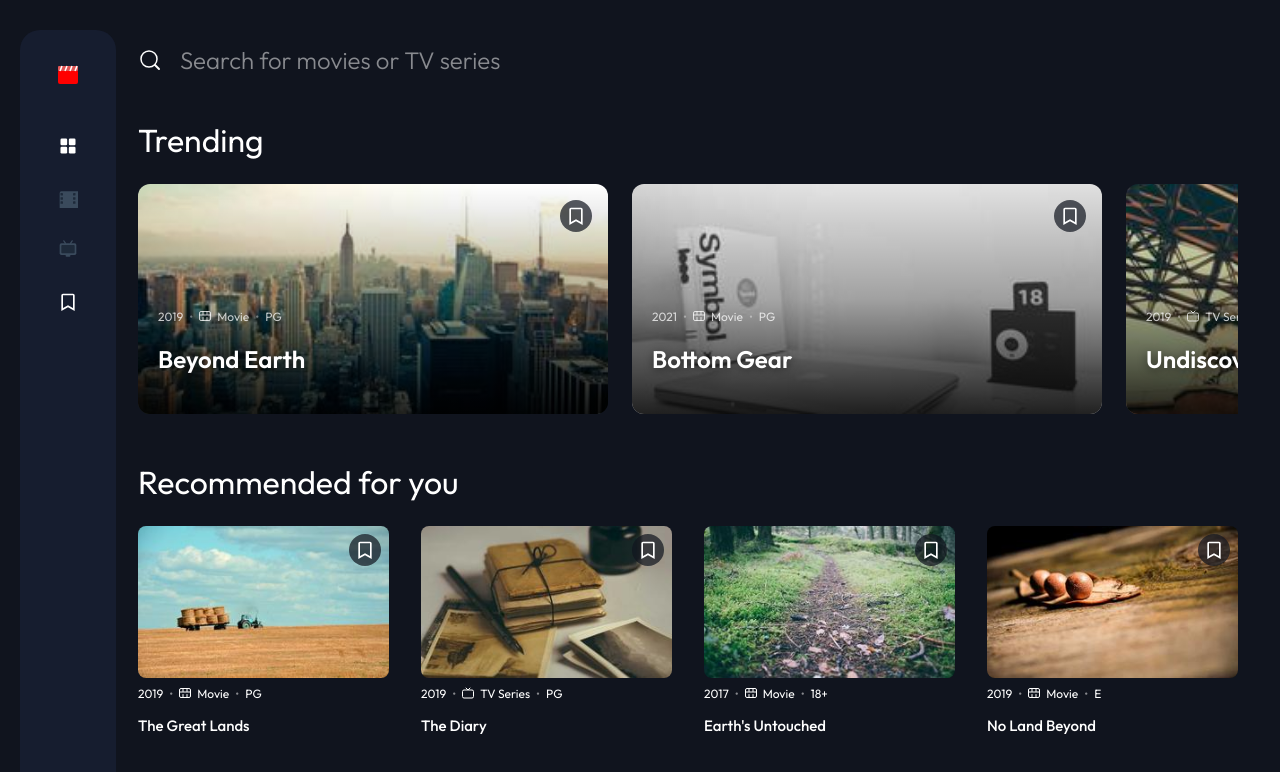
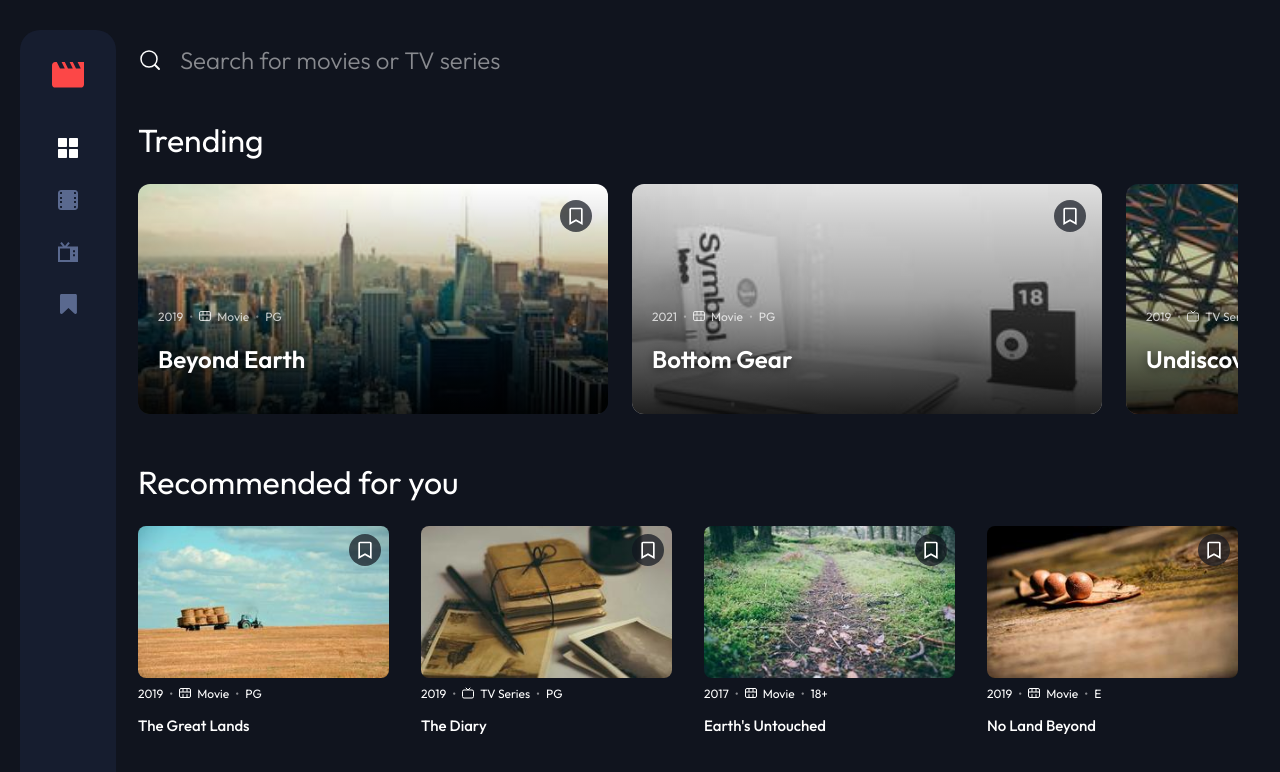
Before and after one commit to ZuxriddinNeo/movies-app, a React (Vite) app: page / in a window 1280 px wide. Shown: the top 772 px of the page. Built offline with nearby package versions, Linux system fonts and the light colour scheme.

Commit message:
feat: complatet succesfully

```diff
--- a/src/App.jsx
+++ b/src/App.jsx
@@ -12,8 +12,12 @@ import styles from './App.module.scss';
 function App() {
   return (
     <MoviesProvider>
+
      <div className={styles.app}>
-          <Sidebar />
+       {location.pathname !== '/login' && <Sidebar />}
+
+
+
 
           <main className={styles.main}>
             <Routes>
--- a/src/components/Icon/Icons.jsx
+++ b/src/components/Icon/Icons.jsx
@@ -6,9 +6,9 @@ export const LogoIcon = () => (
     viewBox="0 0 24 24"
     fill="none"
   >
-    <rect x="2" y="8" width="20" height="14" rx="2" fill="#ff0000" />
+    <rect x="2" y="8" width="40" height="30" rx="2" fill="#ff0000" />
 
-    <rect x="2" y="4" width="20" height="5" rx="1" fill="#e05555" />
+    <rect x="2" y="4" width="40" height="30" rx="1" fill="#e05555" />
 
     <line x1="6" y1="4" x2="4" y2="9" stroke="white" stroke-width="1.5" />
     <line x1="11" y1="4" x2="9" y2="9" stroke="white" stroke-width="1.5" />
--- a/src/components/Sidebar/Sidebar.jsx
+++ b/src/components/Sidebar/Sidebar.jsx
@@ -1,3 +1,9 @@
+import home from '../images/home.svg'
+import Book from '../images/Bookmark.svg'
+import TV from '../images/tv.svg'
+import Movie from '../images/movie.svg'
+import Log from '../images/logo.svg'
+
 
 import { NavLink } from 'react-router-dom';
 import { LogoIcon, HomeIcon, MovieIcon, TVIcon, BookmarkIcon } from '../../components/icon/Icons';
@@ -5,16 +11,16 @@ import styles from './Sidebar.module.scss';
 
 export default function Sidebar() {
   const navItems = [
-    { to: '/',           icon: <HomeIcon />,     label: 'Home' },
-    { to: '/movies',     icon: <MovieIcon />,    label: 'Movies' },
-    { to: '/tv-series',  icon: <TVIcon />,       label: 'TV Series' },
-    { to: '/bookmarks',  icon: <BookmarkIcon />, label: 'Bookmarks' },
+    { to: '/',           icon: <img src={home} alt="Home" />,     label: 'Home' },
+    { to: '/movies',     icon: <img src={Movie} alt="movie" />,    label: 'Movies' },
+    { to: '/tv-series',  icon:<img src={TV} alt="Tv" /> ,       label: 'TV Series' },
+    { to: '/bookmarks',  icon:<img src={Book} alt="Book" /> , label: 'Bookmarks' },
   ];
 
   return (
     <aside className={styles.sidebar}>
       <div className={styles.logo}>
-        <LogoIcon />
+        <img src={Log} alt="log" />
       </div>
 
       <nav className={styles.nav}>
--- a/src/pages/Login/Login.module.scss
+++ b/src/pages/Login/Login.module.scss
@@ -5,7 +5,8 @@
   justify-content: center;
   min-height: 100vh;
   width: 100%;
-  background-color: #0d111a;
+  background-color:#10141E;
+  overflow-x: hidden;
 
   gap: 36px;
 }
```
